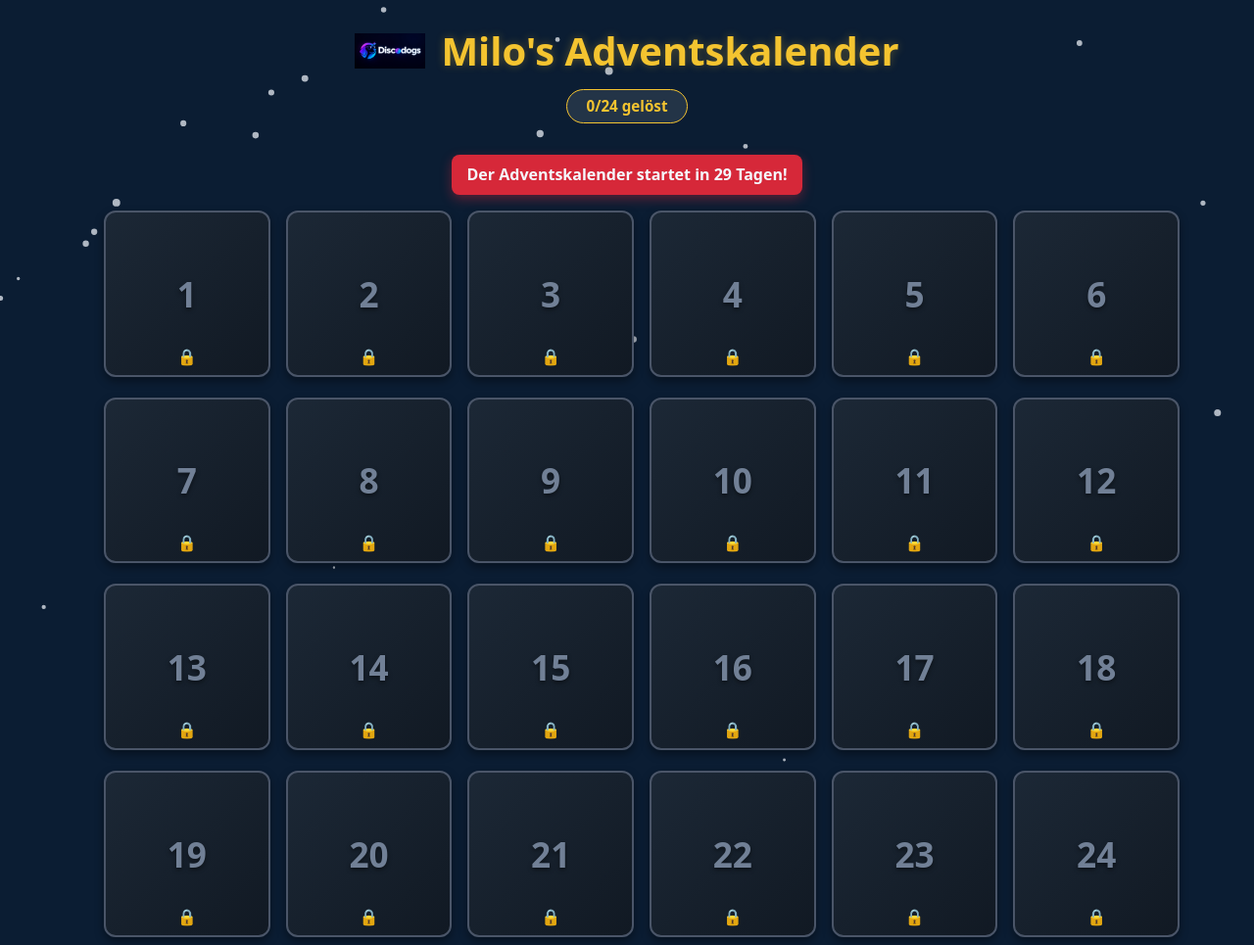
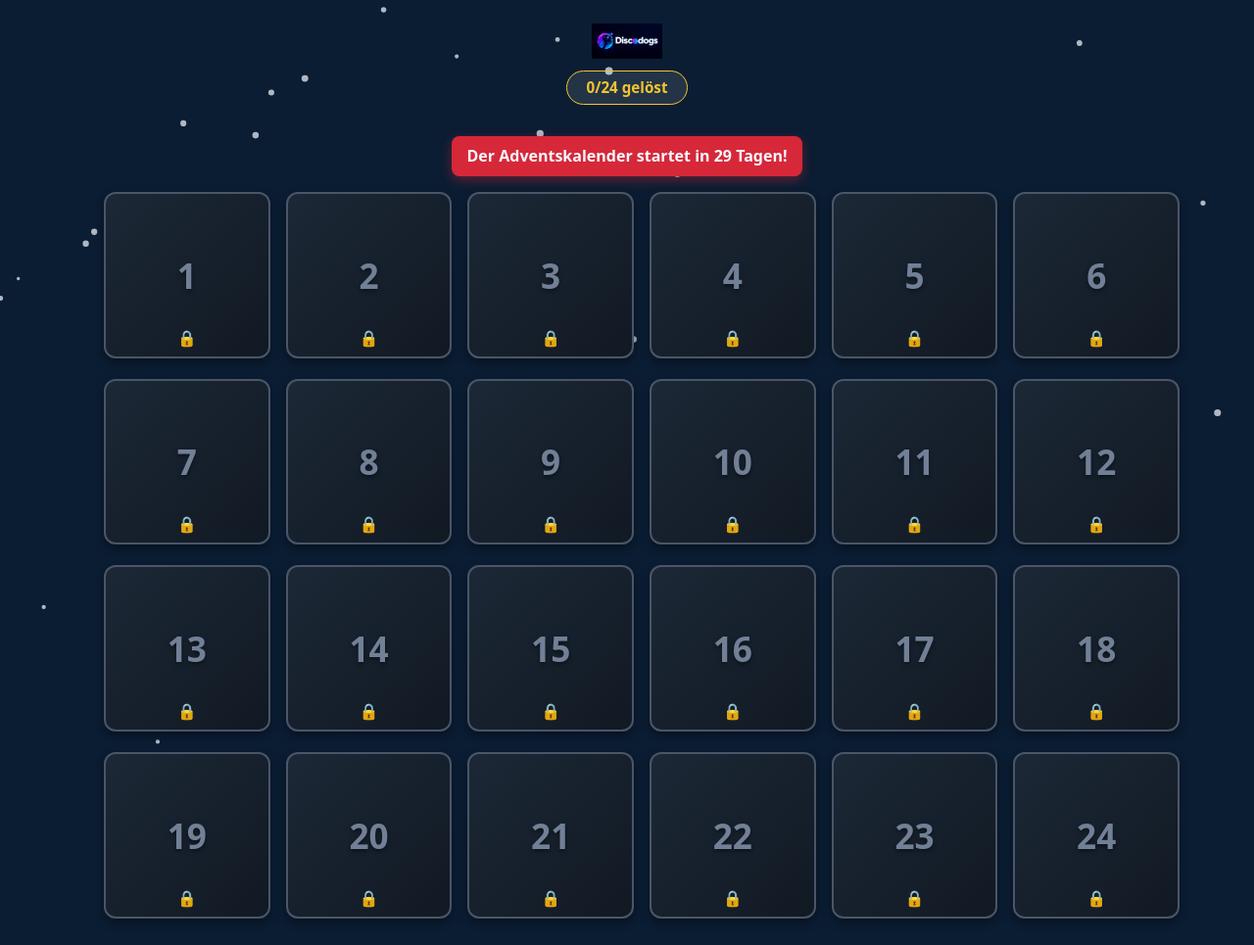
Before and after one commit to rokytnice/adventskalender, a plain HTML site: page index.html in a window 1280 px wide. Shown: the whole page at 98% size. Drawn offline with Linux system fonts and the light colour scheme.

Commit message:
Titel 'Milo's Adventskalender' entfernt
Co-Authored-By: Claude Sonnet 5.5 <noreply@anthropic.com>
Claude-Session: https://claude.ai/code/session_012z24hBrTpnzcM7FmuLgbX7

```diff
--- a/index.html
+++ b/index.html
@@ -3,7 +3,7 @@
 <head>
   <meta charset="UTF-8">
   <meta name="viewport" content="width=device-width, initial-scale=1.0">
-  <title>Milo's Adventskalender</title>
+  <title>Adventskalender</title>
   <link rel="stylesheet" href="style.css">
 </head>
 <body>
@@ -13,7 +13,7 @@
   <header>
     <div class="header-brand">
       <img src="assets/discodogs-logo-dark.png" alt="Discodogs" class="header-logo">
-      <h1>Milo's Adventskalender</h1>
+      <h1 class="sr-only">Adventskalender</h1>
       <p id="subtitle" class="subtitle" hidden></p>
     </div>
     <div class="progress-bar" id="progress-display">0/24 gelöst</div>
--- a/style.css
+++ b/style.css
@@ -348,3 +348,4 @@ main {
 .header-brand{flex-wrap:wrap}
 .subtitle span{display:block}.subtitle small{display:block;margin-top:.2rem;font-size:.8rem;opacity:.8}
 .subtitle{text-align:center;max-width:36rem}
+.sr-only{position:absolute;width:1px;height:1px;overflow:hidden;clip:rect(0 0 0 0);white-space:nowrap}
```
Also changed, not shown: jonah/index.html (+2 -2 lines), lio-levi/index.html (+2 -2 lines), milo/index.html (+2 -2 lines).
